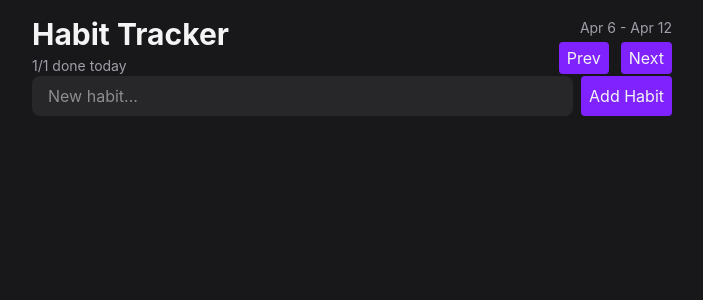
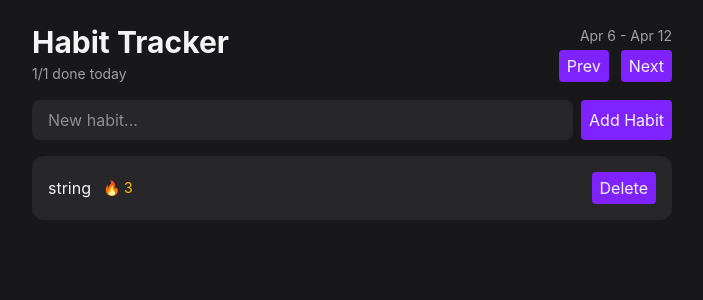
Before and after one commit to joshua-levan/todo-practice, a React (Vite) app: page / in a window 1280 px wide. Shown: the top 300 px of the page, without its empty margins (288-991 px from the left). Built offline with nearby package versions, Linux system fonts and the light colour scheme.

Commit message:
lay out HabitItem part 1

```diff
--- a/src/App.tsx
+++ b/src/App.tsx
@@ -1,11 +1,13 @@
 import HabitForm from "./components/HabitForm"
 import Header from "./components/Header"
+import HabitList from "./components/HabitList"
 
 const App = () => {
   return (
     <div className="max-w-2xl mx-auto p-4 flex-col gap-4">
       <Header />
       <HabitForm />
+      <HabitList />
     </div>
   )
 }
--- a/src/components/HabitForm.tsx
+++ b/src/components/HabitForm.tsx
@@ -2,7 +2,7 @@ import Button from "./Button"
 
 const HabitForm = () => {
   return (
-    <form className="flex gap-2">
+    <form className="flex gap-2 py-2">
       <input className="flex-1 rounded-lg bg-zinc-800 px-4 py-2 outline-none focus-visible:ring-2 focus-visible:ring-violet-500" placeholder="New habit..."/>
       <Button>Add Habit</Button>
     </form>
--- /dev/null
+++ b/src/components/HabitItem.tsx
@@ -0,0 +1,29 @@
+import Button from "./Button";
+
+interface Habit {
+  id: string;
+  name: string;
+  completed: boolean;
+}
+
+type HabitItemProps = {
+  habit: Habit;
+};
+
+const HabitItem = ({ habit }: HabitItemProps) => {
+    const visibleDates = [new Date()]
+  return (
+    <div className="rounded-xl bg-zinc-800 p-4">
+      <div className="flex items-center justify-between">
+        <div className="flex gap-3 items-center">
+          <span className="sont-medium">{habit.name}</span>
+          <span className="text-sm text-amber-400">🔥 3</span>
+        </div>
+        <Button>Delete</Button>
+      </div>
+      <div className="flex gap-1.5"></div>
+    </div>
+  );
+};
+
+export default HabitItem;
--- /dev/null
+++ b/src/components/HabitList.tsx
@@ -0,0 +1,33 @@
+import HabitItem from "./HabitItem";
+
+interface Habit {
+  id: string;
+  name: string;
+  completed: boolean;
+}
+
+const HabitList = () => {
+  const habits: Habit[] = [
+    {
+      id: '1',
+      name: "string",
+      completed: false,
+    },
+  ];
+  if (!habits.length) {
+    return (
+      <p className="text-center text-zinc-500 py-12">
+        No habits yet. Add one above to get started!
+      </p>
+    );
+  }
+  return (
+    <div className=" flex flex-col gap-3 py-2">
+      {habits.map((habit) => (
+        <HabitItem habit={habit}/>
+      ))}
+    </div>
+  );
+};
+
+export default HabitList;
--- a/src/components/Header.tsx
+++ b/src/components/Header.tsx
@@ -2,7 +2,7 @@ import Button from "./Button"
 
 const Header = () => {
   return (
-    <header className='flex items-center justify-between'>
+    <header className='flex items-center justify-between py-2'>
         <div className='flex flex-col gap-1'>
             <h1 className='text-3xl font-bold'>Habit Tracker</h1>
             <span className='text-zinc-400 text-sm'>1/1 done today</span>
```
